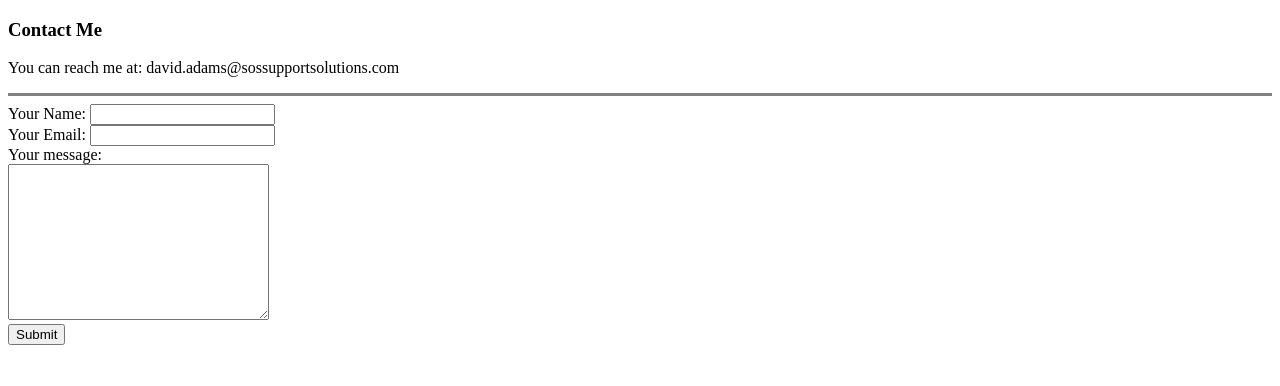
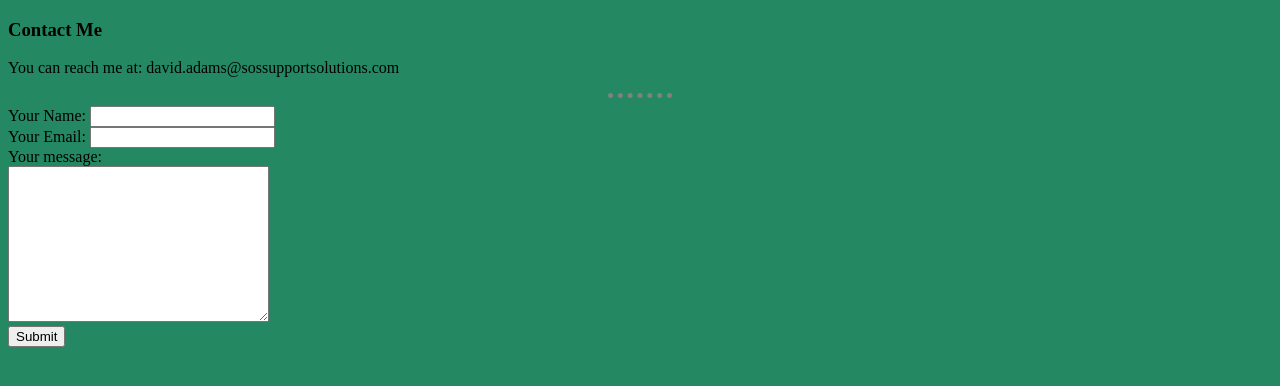
Before and after one commit to dtadams79/cv, a plain HTML site: page contact_me.html in a window 1280 px wide. Drawn offline with Linux system fonts and the light colour scheme.

Commit message:
Linked stylesheet to subordinate pages

```diff
--- a/contact_me.html
+++ b/contact_me.html
@@ -3,11 +3,12 @@
   <head>
     <meta charset="utf-8">
     <title>Contact Me</title>
+    <link rel="stylesheet" href="css/styles.css">
   </head>
   <body>
     <h3>Contact Me</h3>
     <p>You can reach me at: david.adams@sossupportsolutions.com</p>
-    <hr size=3 noshade>
+    <hr>
     <form action="mailto:david.adams@soscreditsolutions.com" method="post" enctype="text/plain">
       <label>Your Name:</label>
       <input type="text" name="yourName" value=""><br>
```
Also changed, not shown: Index.html (+1 -1 lines), hobbies.html (+1 -0 lines).
